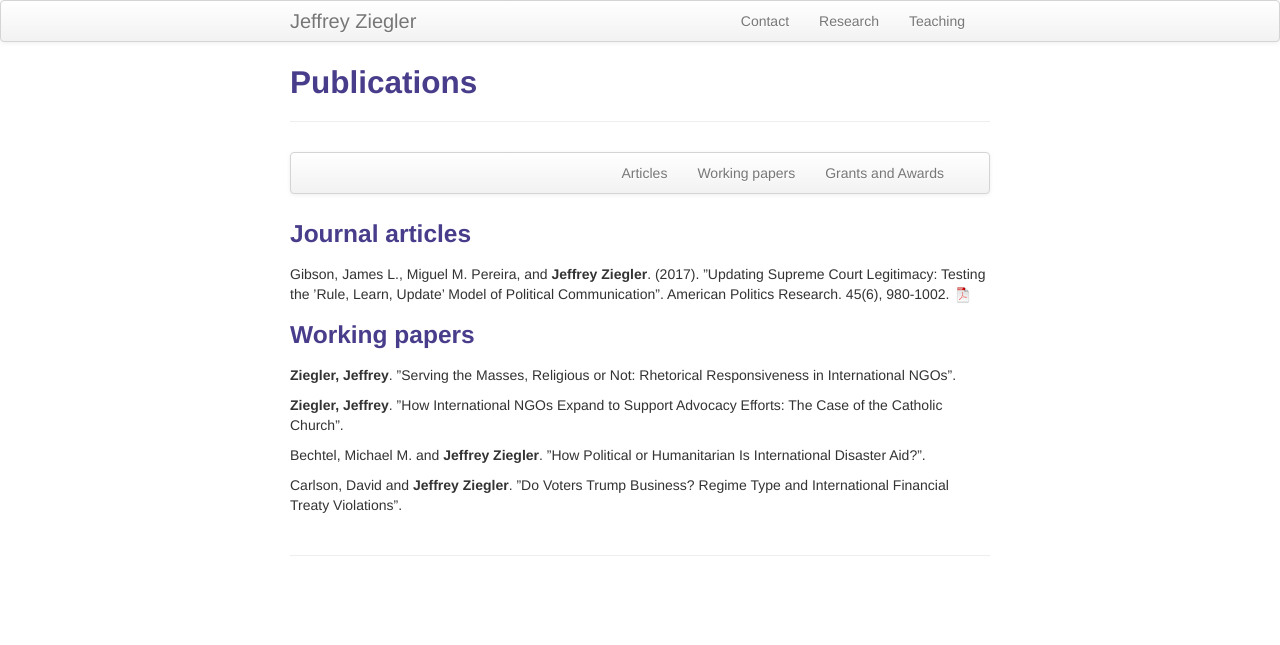
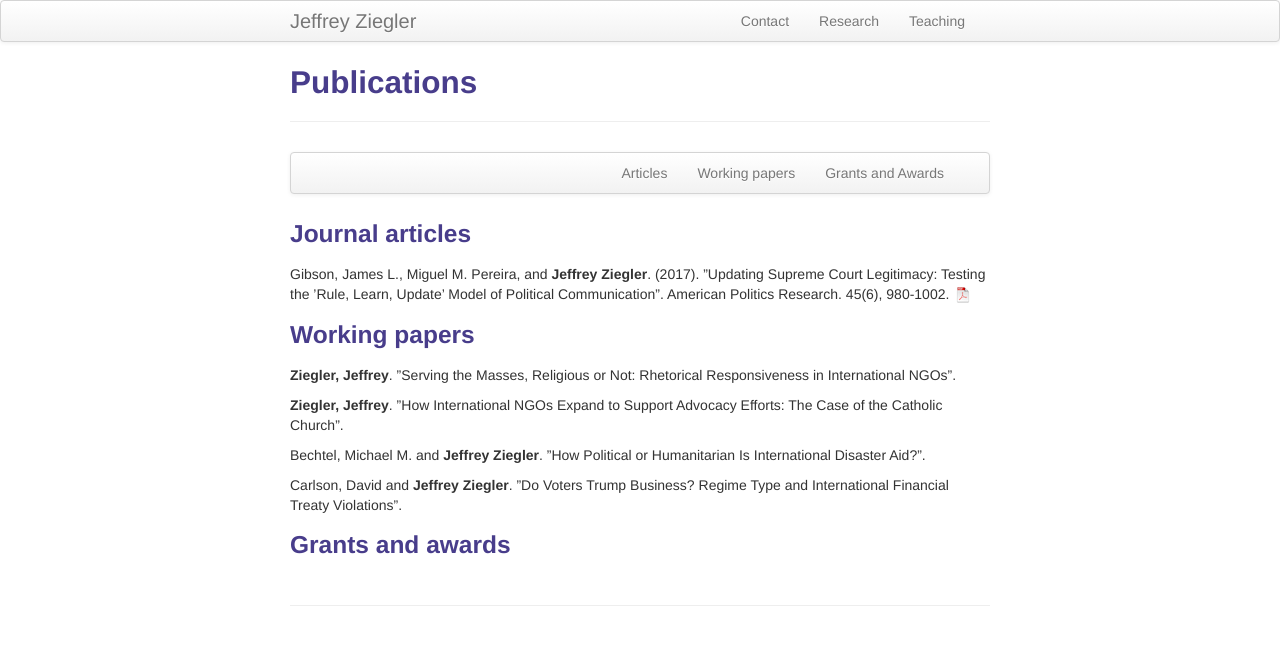
Before and after one commit to zieglerjef/zieglerjef.github.io, a Jekyll site: the page built from pages/pubs.md, in a window 1280 px wide. Shown: the top 645 px of the page. Built offline with Jekyll 4.4.1, drawn with Linux system fonts in a browser that asks for light colours.

Commit message:
Update pubs.md

```diff
--- a/pages/pubs.md
+++ b/pages/pubs.md
@@ -30,3 +30,5 @@ Bechtel, Michael M. and **Jeffrey Ziegler**. ”How Political or Humanitarian Is
 
 Carlson, David and **Jeffrey Ziegler**. ”Do Voters Trump Business? Regime Type and International Financial Treaty
 Violations”.
+
+### <a name="articles"></a>Grants and awards
```
